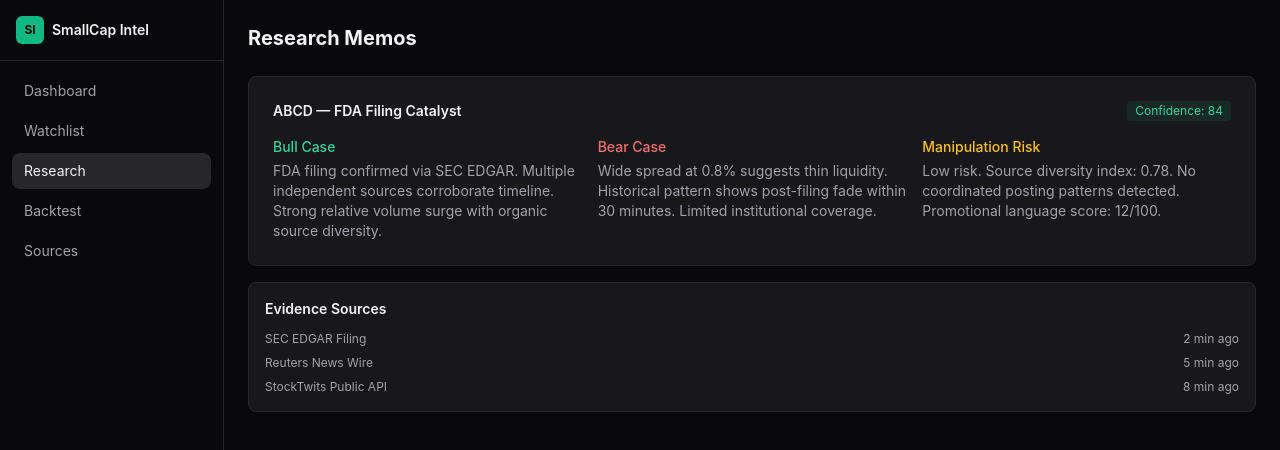
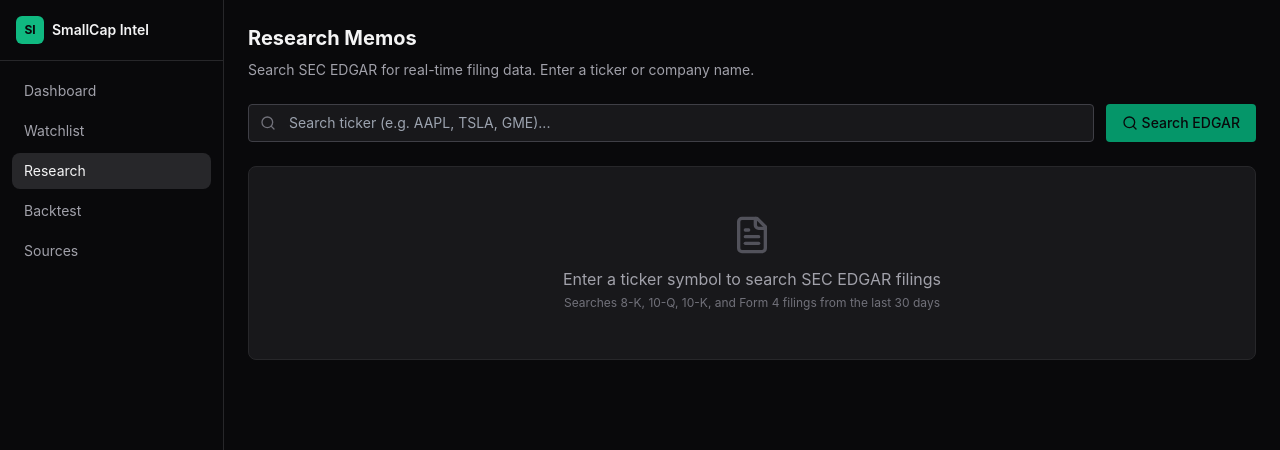
Before and after one commit to robertgrant-arch/smallcap-intraday-intel, a Next.js app in the folder apps/web/: page /dashboard/research in a window 1280 px wide. Shown: the top 450 px of the page. Built offline with nearby package versions, Linux system fonts and the light colour scheme.

Commit message:
Update research page with live SEC EDGAR search

```diff
--- a/apps/web/app/dashboard/research/page.tsx
+++ b/apps/web/app/dashboard/research/page.tsx
@@ -1,35 +1,115 @@
+'use client';
+import { useState } from 'react';
+import { Search, FileText, RefreshCw, ExternalLink } from 'lucide-react';
+
+interface Filing {
+  file_date: string;
+  form_type: string;
+  display_names: string[];
+  file_description: string;
+  file_num: string;
+}
+
 export default function ResearchPage() {
+  const [ticker, setTicker] = useState('');
+  const [filings, setFilings] = useState<any>(null);
+  const [loading, setLoading] = useState(false);
+  const [error, setError] = useState('');
+
+  const searchFilings = async () => {
+    if (!ticker.trim()) return;
+    setLoading(true);
+    setError('');
+    try {
+      const res = await fetch(`/api/filings?ticker=${encodeURIComponent(ticker.trim())}`);
+      const data = await res.json();
+      setFilings(data);
+    } catch (e: any) {
+      setError(e.message);
+    } finally {
+      setLoading(false);
+    }
+  };
+
+  const hits = filings?.hits?.hits || [];
+
   return (
     <div>
-      <h1 className="text-xl font-bold text-zinc-100 mb-6">Research Memos</h1>
-      <div className="bg-zinc-900 border border-zinc-800 rounded-lg p-6 mb-4">
-        <div className="flex items-center justify-between mb-4">
-          <h2 className="text-sm font-semibold text-zinc-100">ABCD — FDA Filing Catalyst</h2>
-          <span className="px-2 py-0.5 bg-emerald-500/10 text-emerald-400 text-xs rounded">Confidence: 84</span>
+      <h1 className="text-xl font-bold text-zinc-100 mb-2">Research Memos</h1>
+      <p className="text-zinc-400 text-sm mb-6">Search SEC EDGAR for real-time filing data. Enter a ticker or company name.</p>
+
+      <div className="flex gap-3 mb-6">
+        <div className="flex-1 relative">
+          <Search className="absolute left-3 top-1/2 -translate-y-1/2 w-4 h-4 text-zinc-500" />
+          <input
+            type="text"
+            value={ticker}
+            onChange={(e) => setTicker(e.target.value.toUpperCase())}
+            onKeyDown={(e) => e.key === 'Enter' && searchFilings()}
+            placeholder="Search ticker (e.g. AAPL, TSLA, GME)..."
+            className="w-full bg-zinc-900 border border-zinc-700 rounded px-3 py-2 pl-10 text-zinc-100 text-sm focus:outline-none focus:border-emerald-500"
+          />
         </div>
-        <div className="grid md:grid-cols-3 gap-4 text-sm">
-          <div>
-            <div className="text-emerald-400 font-medium mb-1">Bull Case</div>
-            <p className="text-zinc-400">FDA filing confirmed via SEC EDGAR. Multiple independent sources corroborate timeline. Strong relative volume surge with organic source diversity.</p>
+        <button onClick={searchFilings} disabled={loading} className="flex items-center gap-1 px-4 py-2 bg-emerald-600 text-zinc-950 rounded text-sm font-medium hover:bg-emerald-500 transition disabled:opacity-50">
+          {loading ? <RefreshCw className="w-4 h-4 animate-spin" /> : <Search className="w-4 h-4" />} Search EDGAR
+        </button>
+      </div>
+
+      {error && <div className="bg-red-900/30 border border-red-800 rounded p-3 mb-4 text-red-400 text-sm">{error}</div>}
+
+      {filings && (
+        <div className="bg-zinc-900 border border-zinc-800 rounded-lg overflow-hidden">
+          <div className="px-4 py-3 border-b border-zinc-800 flex justify-between items-center">
+            <span className="text-sm text-zinc-400">Found {filings?.hits?.total?.value || hits.length || 0} filings for <span className="text-zinc-100 font-medium">{ticker}</span></span>
+            <span className="text-xs text-zinc-500">Source: SEC EDGAR (efts.sec.gov)</span>
           </div>
-          <div>
-            <div className="text-red-400 font-medium mb-1">Bear Case</div>
-            <p className="text-zinc-400">Wide spread at 0.8% suggests thin liquidity. Historical pattern shows post-filing fade within 30 minutes. Limited institutional coverage.</p>
-          </div>
-          <div>
-            <div className="text-amber-400 font-medium mb-1">Manipulation Risk</div>
-            <p className="text-zinc-400">Low risk. Source diversity index: 0.78. No coordinated posting patterns detected. Promotional language score: 12/100.</p>
-          </div>
+          {hits.length > 0 ? (
+            <table className="w-full text-sm">
+              <thead>
+                <tr className="text-zinc-500 text-xs border-b border-zinc-800">
+                  <th className="text-left px-4 py-2">Date</th>
+                  <th className="text-left px-4 py-2">Form</th>
+                  <th className="text-left px-4 py-2">Entity</th>
+                  <th className="text-left px-4 py-2">Description</th>
+                  <th className="text-left px-4 py-2">Link</th>
+                </tr>
+              </thead>
+              <tbody>
+                {hits.slice(0, 25).map((h: any, i: number) => {
+                  const s = h._source || h;
+                  return (
+                    <tr key={i} className="border-b border-zinc-800/50 hover:bg-zinc-800/30">
+                      <td className="px-4 py-2 text-zinc-400 whitespace-nowrap">{s.file_date || '-'}</td>
+                      <td className="px-4 py-2">
+                        <span className="bg-zinc-800 text-zinc-300 px-2 py-0.5 rounded text-xs font-mono">{s.form_type || '-'}</span>
+                      </td>
+                      <td className="px-4 py-2 text-zinc-300 max-w-[200px] truncate">{(s.display_names || s.entity_name || ['-']).join(', ')}</td>
+                      <td className="px-4 py-2 text-zinc-400 max-w-[250px] truncate">{s.file_description || '-'}</td>
+                      <td className="px-4 py-2">
+                        {h._id && (
+                          <a href={`https://www.sec.gov/Archives/edgar/data/${h._id}`} target="_blank" rel="noopener noreferrer" className="text-emerald-400 hover:text-emerald-300">
+                            <ExternalLink className="w-3.5 h-3.5" />
+                          </a>
+                        )}
+                      </td>
+                    </tr>
+                  );
+                })}
+              </tbody>
+            </table>
+          ) : (
+            <div className="p-8 text-center text-zinc-500">No filings found. Try a different search term.</div>
+          )}
         </div>
-      </div>
-      <div className="bg-zinc-900 border border-zinc-800 rounded-lg p-4">
-        <h3 className="text-sm font-semibold text-zinc-100 mb-3">Evidence Sources</h3>
-        <div className="space-y-2 text-xs">
-          <div className="flex justify-between text-zinc-400"><span>SEC EDGAR Filing</span><span>2 min ago</span></div>
-          <div className="flex justify-between text-zinc-400"><span>Reuters News Wire</span><span>5 min ago</span></div>
-          <div className="flex justify-between text-zinc-400"><span>StockTwits Public API</span><span>8 min ago</span></div>
+      )}
+
+      {!filings && !loading && (
+        <div className="bg-zinc-900 border border-zinc-800 rounded-lg p-12 text-center">
+          <FileText className="w-10 h-10 text-zinc-600 mx-auto mb-3" />
+          <p className="text-zinc-400">Enter a ticker symbol to search SEC EDGAR filings</p>
+          <p className="text-zinc-500 text-xs mt-1">Searches 8-K, 10-Q, 10-K, and Form 4 filings from the last 30 days</p>
         </div>
-      </div>
+      )}
     </div>
   );
 }
```
